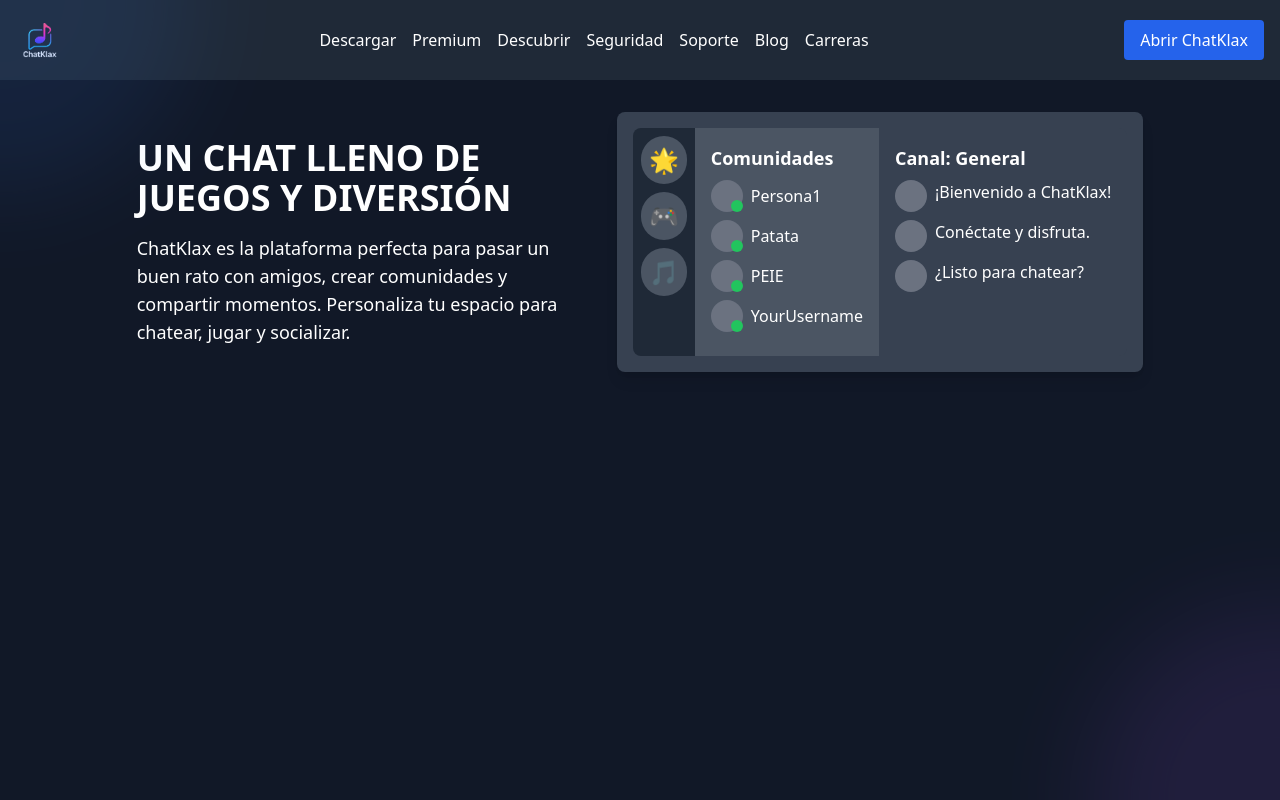
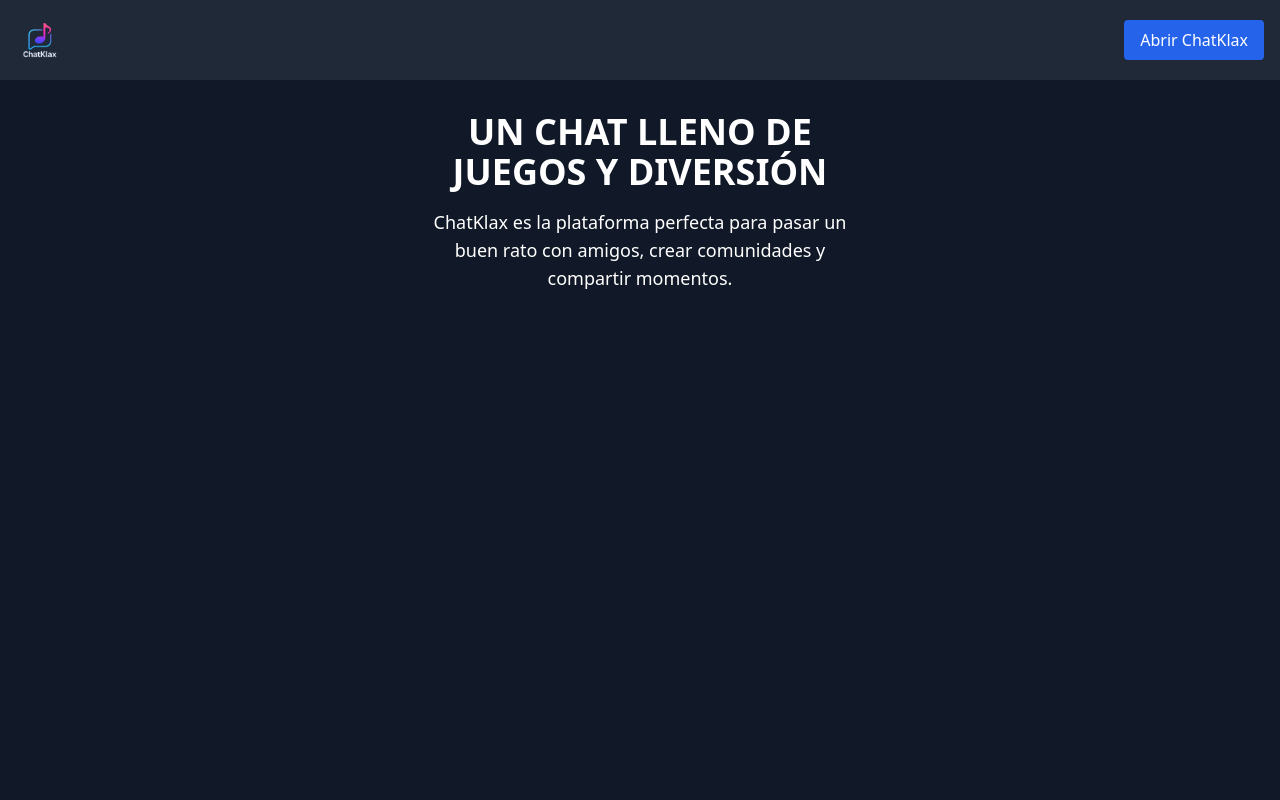
Before and after one commit to PEIEE/proyectsocial, a website: page public/index.html in a window 1280 px wide. Drawn offline with nearby package versions, Linux system fonts and the light colour scheme.

Commit message:
Update index.html

```diff
--- a/public/index.html
+++ b/public/index.html
@@ -13,99 +13,26 @@
             <div class="logo">
                 <img src="/assets/CHATKLAX.png" alt="ChatKlax Logo" class="h-12">
             </div>
-            <button class="menu-toggle text-2xl md:hidden">☰</button>
-            <nav class="nav-menu hidden md:flex space-x-4">
-                <a href="#" class="hover:text-blue-400">Descargar</a>
-                <a href="#" class="hover:text-blue-400">Premium</a>
-                <a href="#" class="hover:text-blue-400">Descubrir</a>
-                <a href="#" class="hover:text-blue-400">Seguridad</a>
-                <a href="#" class="hover:text-blue-400">Soporte</a>
-                <a href="#" class="hover:text-blue-400">Blog</a>
-                <a href="#" class="hover:text-blue-400">Carreras</a>
-            </nav>
             <a href="/login.html" id="open-chatklax-btn" class="open-btn bg-blue-600 hover:bg-blue-700 text-white px-4 py-2 rounded">Abrir ChatKlax</a>
         </div>
-        <div class="landing-main flex flex-col md:flex-row items-center justify-center p-8">
-            <div class="landing-text max-w-md text-center md:text-left">
+        <div class="landing-main flex flex-col items-center justify-center p-8">
+            <div class="landing-text max-w-md text-center">
                 <h1 class="text-4xl font-bold mb-4">UN CHAT LLENO DE JUEGOS Y DIVERSIÓN</h1>
-                <p class="text-lg">ChatKlax es la plataforma perfecta para pasar un buen rato con amigos, crear comunidades y compartir momentos. Personaliza tu espacio para chatear, jugar y socializar.</p>
+                <p class="text-lg">ChatKlax es la plataforma perfecta para pasar un buen rato con amigos, crear comunidades y compartir momentos.</p>
             </div>
-            <div class="landing-preview mt-8 md:mt-0 md:ml-8">
-                <div class="mockup-screen bg-gray-700 rounded-lg shadow-lg p-4 flex">
-                    <div class="server-sidebar bg-gray-800 p-2 rounded-l-lg">
-                        <div class="server-icon text-2xl p-2 mb-2 bg-gray-600 rounded-full">🌟</div>
-                        <div class="server-icon text-2xl p-2 mb-2 bg-gray-600 rounded-full">🎮</div>
-                        <div class="server-icon text-2xl p-2 mb-2 bg-gray-600 rounded-full">🎵</div>
-                    </div>
-                    <div class="channel-sidebar bg-gray-600 p-4">
-                        <div class="channel-header text-lg font-semibold mb-2">Comunidades</div>
-                        <div class="channel-item flex items-center mb-2">
-                            <div class="channel-avatar w-8 h-8 bg-gray-500 rounded-full relative">
-                                <div class="channel-status w-3 h-3 bg-green-500 rounded-full absolute bottom-0 right-0"></div>
-                            </div>
-                            <div class="channel-name ml-2">Persona1</div>
-                        </div>
-                        <div class="channel-item flex items-center mb-2">
-                            <div class="channel-avatar w-8 h-8 bg-gray-500 rounded-full relative">
-                                <div class="channel-status w-3 h-3 bg-green-500 rounded-full absolute bottom-0 right-0"></div>
-                            </div>
-                            <div class="channel-name ml-2">Patata</div>
-                        </div>
-                        <div class="channel-item flex items-center mb-2">
-                            <div class="channel-avatar w-8 h-8 bg-gray-500 rounded-full relative">
-                                <div class="channel-status w-3 h-3 bg-green-500 rounded-full absolute bottom-0 right-0"></div>
-                            </div>
-                            <div class="channel-name ml-2">PEIE</div>
-                        </div>
-                        <div class="channel-item flex items-center mb-2">
-                            <div class="channel-avatar w-8 h-8 bg-gray-500 rounded-full relative">
-                                <div class="channel-status w-3 h-3 bg-green-500 rounded-full absolute bottom-0 right-0"></div>
-                            </div>
-                            <div class="channel-name ml-2">YourUsername</div>
-                        </div>
-                    </div>
-                    <div class="chat-area bg-gray-700 p-4 rounded-r-lg flex-1">
-                        <div class="chat-header text-lg font-semibold mb-2">Canal: General</div>
-                        <div class="chat-message flex mb-2">
-                            <div class="message-avatar w-8 h-8 bg-gray-500 rounded-full mr-2"></div>
-                            <div class="message-content">¡Bienvenido a ChatKlax!</div>
-                        </div>
-                        <div class="chat-message flex mb-2">
-                            <div class="message-avatar w-8 h-8 bg-gray-500 rounded-full mr-2"></div>
-                            <div class="message-content">Conéctate y disfruta.</div>
-                        </div>
-                        <div class="chat-message flex mb-2">
-                            <div class="message-avatar w-8 h-8 bg-gray-500 rounded-full mr-2"></div>
-                            <div class="message-content">¿Listo para chatear?</div>
-                        </div>
-                    </div>
-                </div>
-            </div>
-        </div>
-        <div class="background-shapes absolute inset-0 overflow-hidden">
-            <div class="shape-circle w-96 h-96 bg-blue-500 opacity-10 rounded-full absolute -top-48 -left-48"></div>
-            <div class="shape-circle w-96 h-96 bg-purple-500 opacity-10 rounded-full absolute -bottom-48 -right-48"></div>
         </div>
     </div>
     <script>
+        console.log('Script de index.html cargado');
         document.addEventListener('DOMContentLoaded', () => {
-            const menuToggle = document.querySelector('.menu-toggle');
-            const navMenu = document.querySelector('.nav-menu');
             const openChatklaxBtn = document.querySelector('#open-chatklax-btn');
-
-            if (menuToggle && navMenu) {
-                menuToggle.addEventListener('click', () => {
-                    navMenu.classList.toggle('active');
-                    menuToggle.textContent = navMenu.classList.contains('active') ? '✖' : '☰';
-                });
-            }
-
             if (openChatklaxBtn) {
                 openChatklaxBtn.addEventListener('click', (e) => {
-                    e.preventDefault(); // Evita comportamiento por defecto para depuración
                     console.log('Clic en Abrir ChatKlax, redirigiendo a /login.html');
-                    window.location.href = 'public/login.html';
+                    window.location.href = '/login.html';
                 });
+            } else {
+                console.error('Botón open-chatklax-btn no encontrado');
             }
         });
     </script>
```
